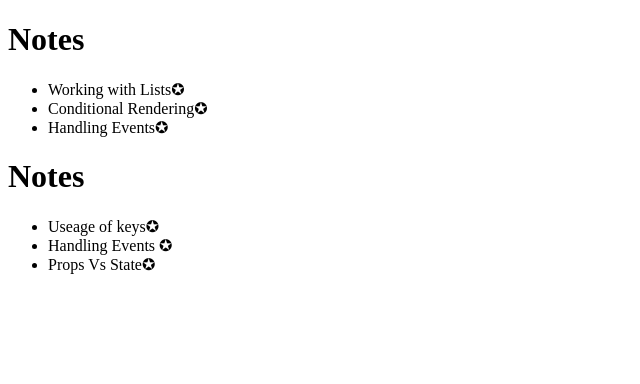
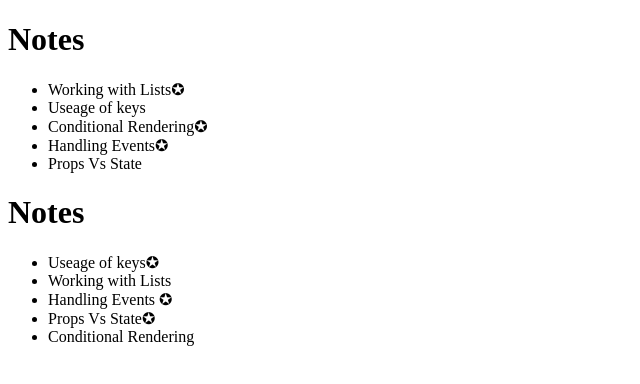
Before and after one commit to karthikeyan13762/reactapp, a React (Vite) app: page / in a window 1280 px wide. Shown: the top 384 px of the page, without its empty margins (0-640 px from the left). Built offline with nearby package versions, Linux system fonts and the light colour scheme.

Commit message:
conditional rendering third  way

```diff
--- a/src/Components/Notes.jsx
+++ b/src/Components/Notes.jsx
@@ -1,11 +1,11 @@
 import React from 'react'
 
 function Notes({notes}) {
- if(notes.important){
+
     return(
-        <li>{notes.important?notes.content +"✪" :notes.content + 'ⓧ'}</li>
+        <li>{notes.content}{notes.important && "✪"}</li>
     )
- }
+
 }
 
-export default Notes
+export default Notes;
```
